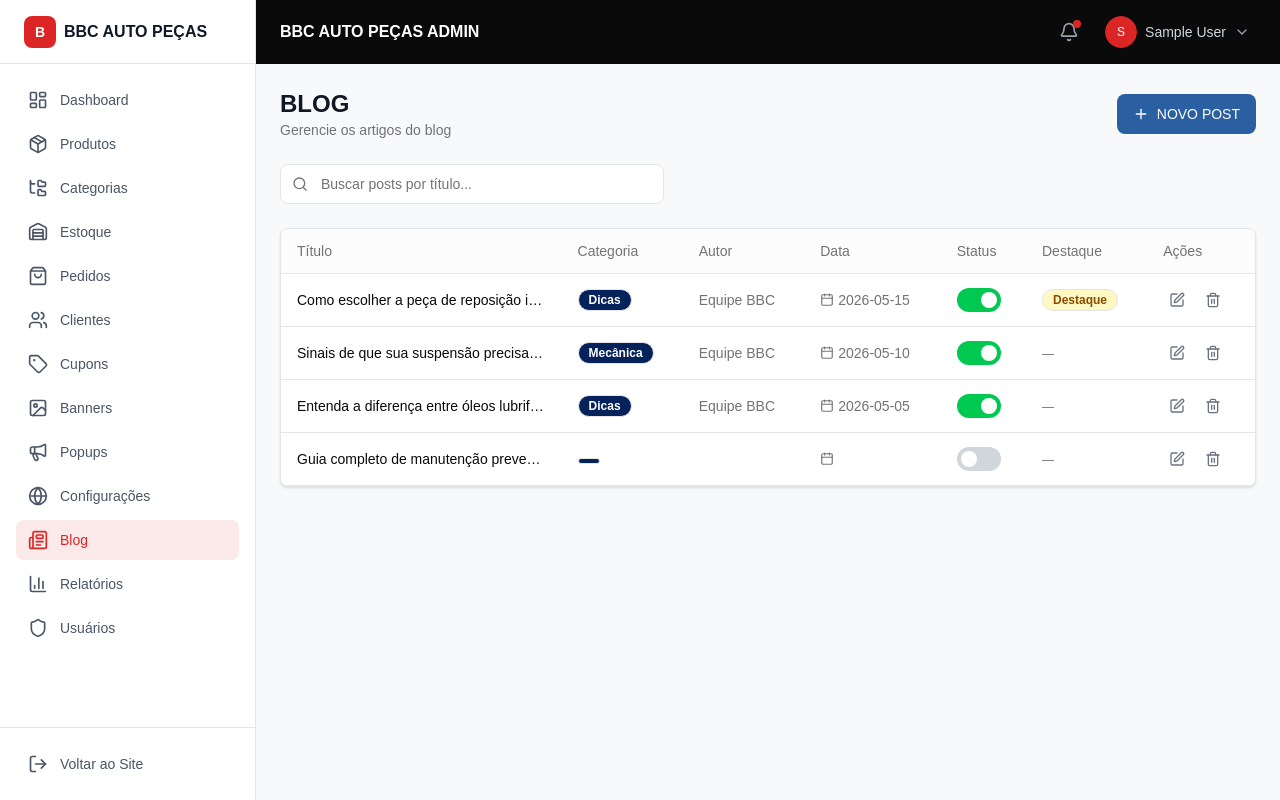
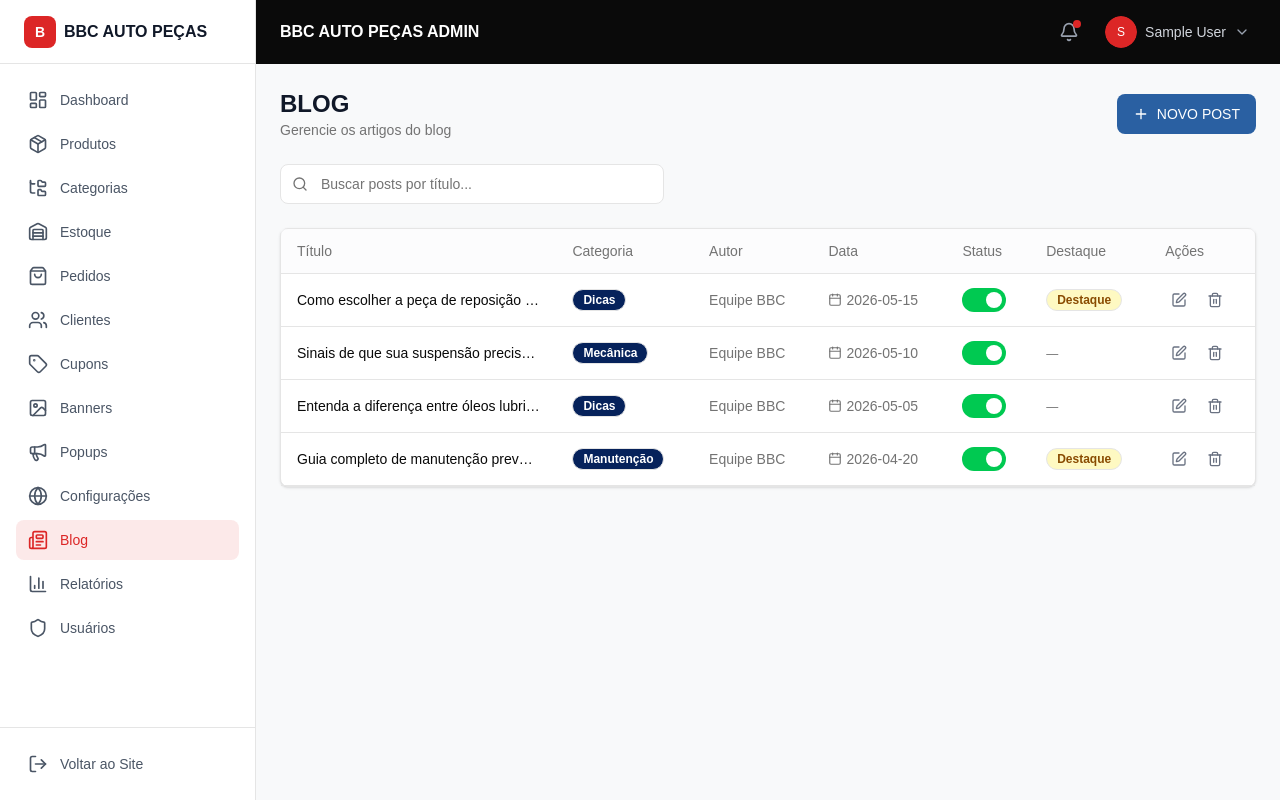
Before and after one commit to butyel/Site-BBC-Auto-Pe-as, a Next.js app: page /admin/blog in a window 1280 px wide. Built offline with nearby package versions, Linux system fonts and the light colour scheme; sample sign-in values are in the browser's storage.

Commit message:
fix: add missing fields in blog mock data

```diff
--- a/src/app/admin/blog/page.tsx
+++ b/src/app/admin/blog/page.tsx
@@ -98,6 +98,13 @@ const initialPosts: BlogPost[] = [
     slug: "guia-completo-de-manutencao-preventiva-automotiva",
     excerpt: "Manter a manutenção em dia é essencial para evitar problemas e gastos inesperados. Confira o checklist completo.",
     content: "Conteúdo completo sobre manutenção preventiva...",
+    image: "",
+    author: "Equipe BBC",
+    category: "Manutenção",
+    readTime: "8 min",
+    published: true,
+    featured: true,
+    createdAt: "2026-04-20",
   },
 ];
 
```
